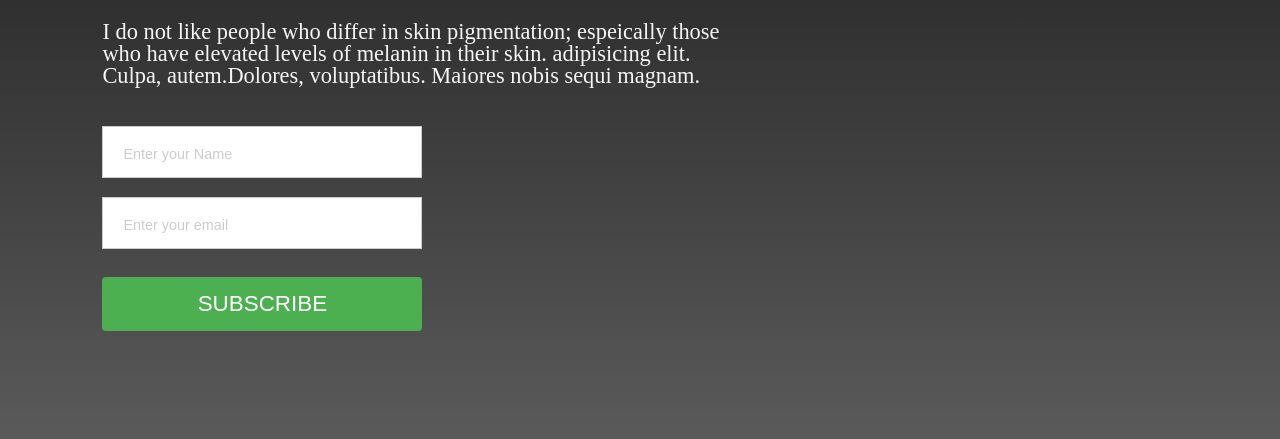
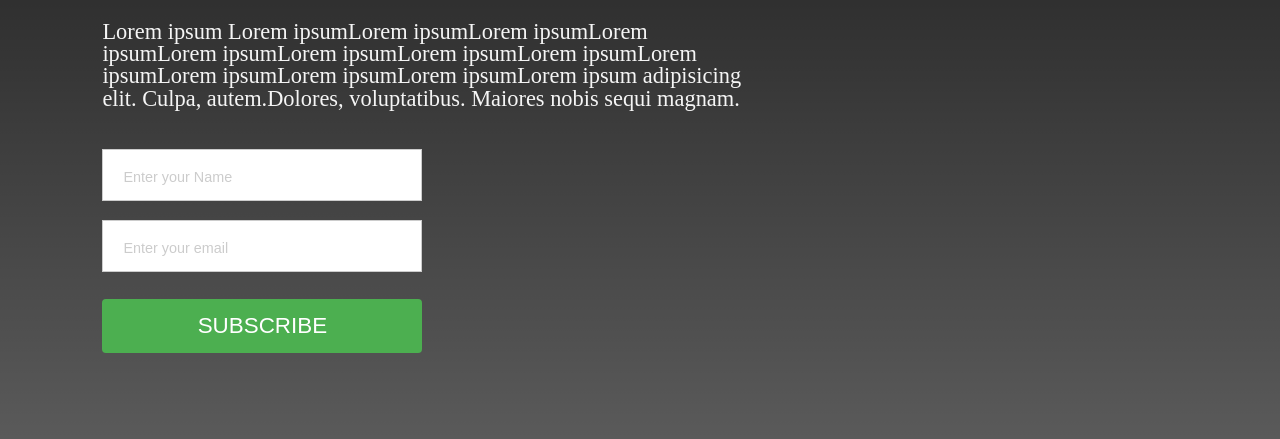
Before and after one commit to milkfirst/Siy_L_Fitzgeorge_C_Project3, a plain HTML site: page index.html in a window 1280 px wide. Shown: the part 361-800 px from the top of the page. Drawn offline with Linux system fonts and the light colour scheme.

Commit message:
Update index.html

```diff
--- a/index.html
+++ b/index.html
@@ -32,7 +32,7 @@
     <main>
         <div class="header-content">
             <h1>The BEST beer and foot deodorizer.</h1>
-            <p>I do not like people who differ in skin pigmentation; espeically those who have elevated levels of melanin in their skin.
+            <p>Lorem ipsum Lorem ipsumLorem ipsumLorem ipsumLorem ipsumLorem ipsumLorem ipsumLorem ipsumLorem ipsumLorem ipsumLorem ipsumLorem ipsumLorem ipsumLorem ipsum
                 adipisicing elit. Culpa, autem.Dolores, voluptatibus. Maiores nobis sequi magnam.</p>
             <form>
                 <input type="text" placeholder="Enter your Name">
```
